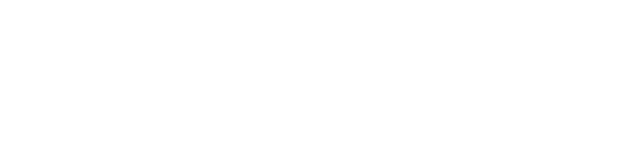
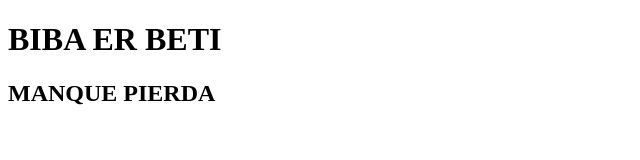
Before and after one commit to lord-pankeke/entornosIFP, a plain HTML site: page index.html in a window 1280 px wide. Shown: the whole page, without its empty margins (0-640 px from the left). Drawn offline with Linux system fonts and the light colour scheme.

Commit message:
Se ha cambiado el titulo y añadido subtitulo a index

```diff
--- a/index.html
+++ b/index.html
@@ -6,6 +6,7 @@
     <title>Document</title>
 </head>
 <body>
-
+    <h1>BIBA ER BETI</h1>
+    <h2>MANQUE PIERDA</h2>
 </body>
 </html>
```
